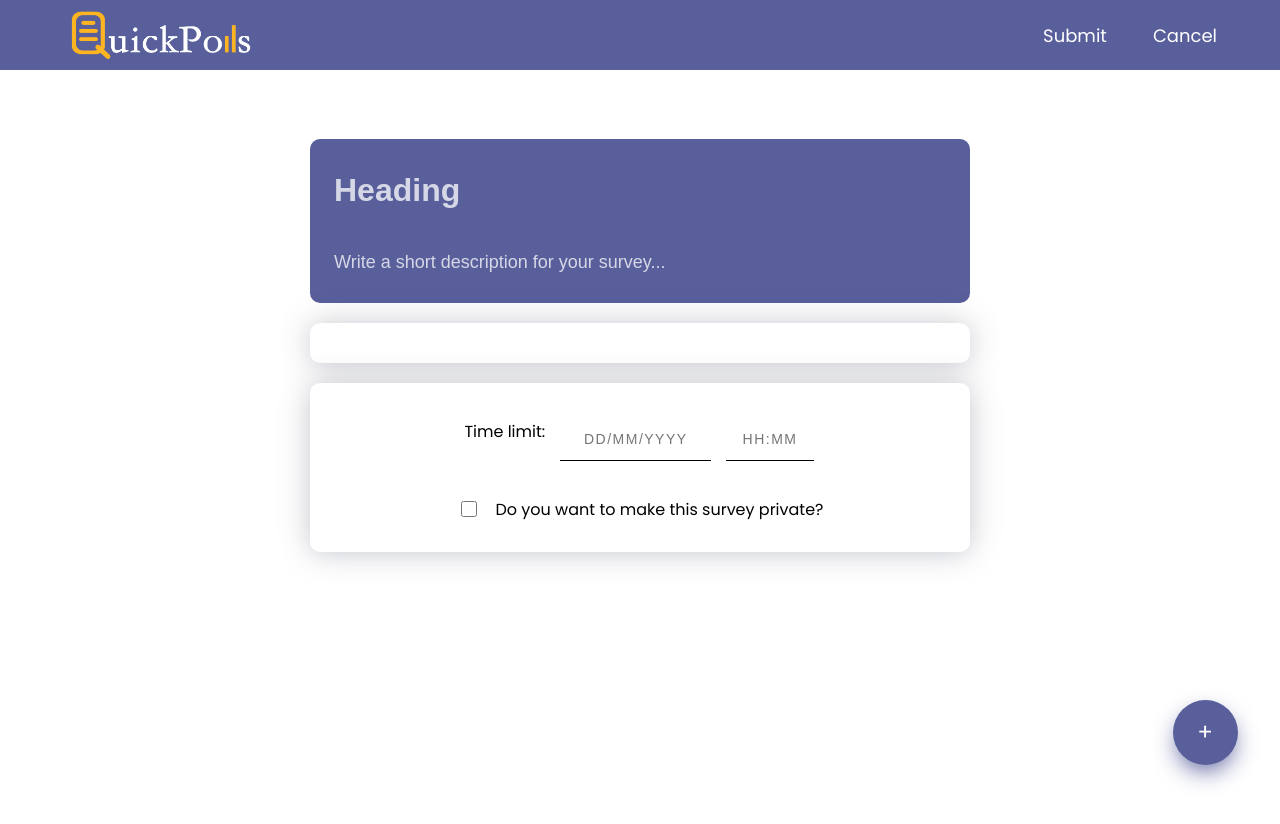
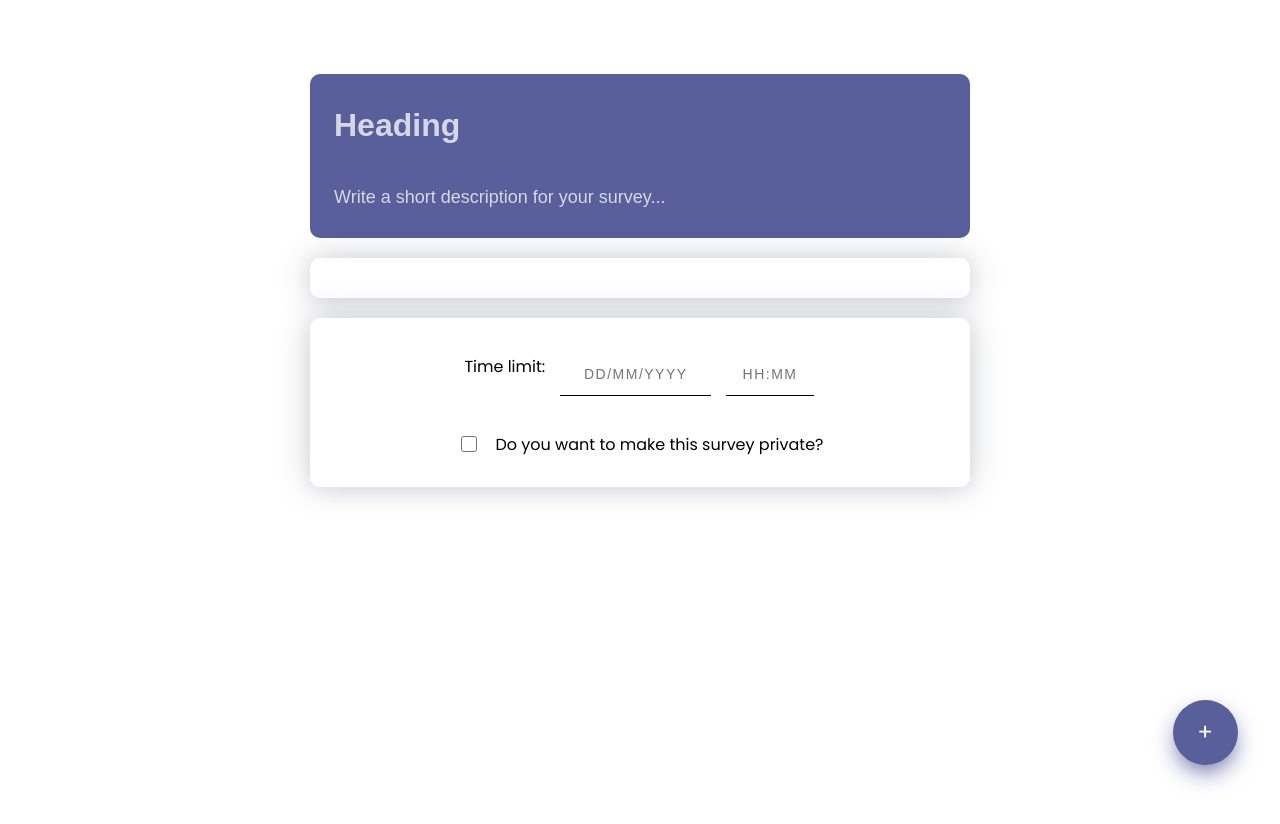
Before and after one commit to harshvadi/IT314_project_17, a plain HTML site: page SurveyPollInterface/SurveyPollInterface.html in a window 1280 px wide. Drawn offline with nearby package versions, Linux system fonts and the light colour scheme.

Commit message:
navbar removed from create survey

```diff
--- a/SurveyPollInterface/SurveyPollInterface.css
+++ b/SurveyPollInterface/SurveyPollInterface.css
@@ -13,7 +13,7 @@ body{
     /* width: vw; */
     height: 100vh;
     margin: auto;
-    margin-top: 75px;
+    margin-top: 10px;
     margin-bottom: 20px;
     padding: 5%;
     /* background-color: black; */
--- a/SurveyPollInterface/SurveyPollInterface.html
+++ b/SurveyPollInterface/SurveyPollInterface.html
@@ -25,7 +25,7 @@
 </head>
 
 <body>
-    <navbar class="navbar-container">
+    <!-- <navbar class="navbar-container">
         <div class="logoimg">
             <img class="logo-content" src="../images/logoQuickpoll.png" alt="logo">
         </div>
@@ -36,11 +36,11 @@
         <div class="header-btn-container">
             <button type="submit" class="header-btn" id="login">Cancel</button>
         </div> -->
-        <ul>
+        <!-- <ul>
             <li><a href="#">Submit</a></li>
             <li><a href="#">Cancel</a></li>
         </ul>
-    </navbar>
+    </navbar> -->
 
     <div class="main-page-container">
         <div class="heading">
```
